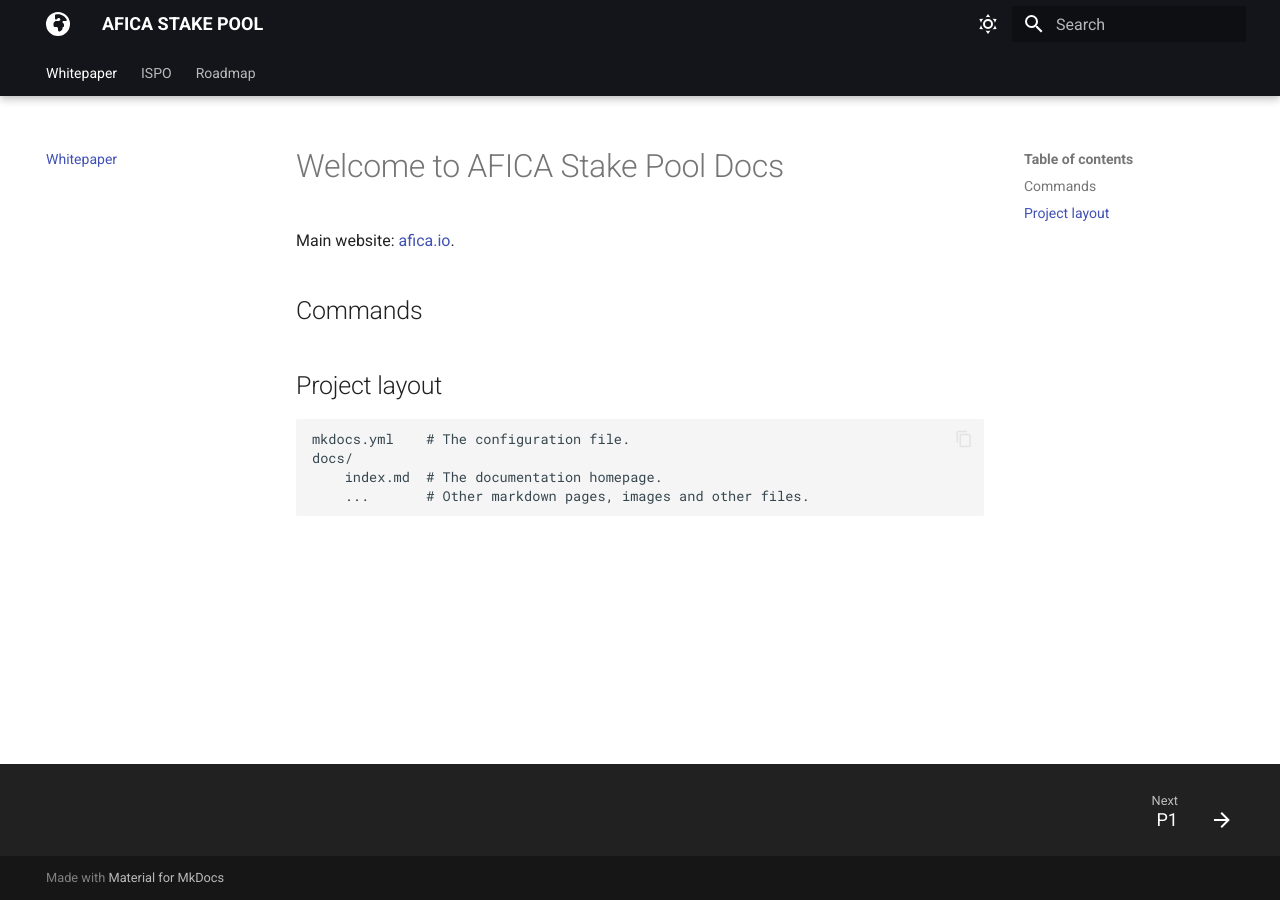
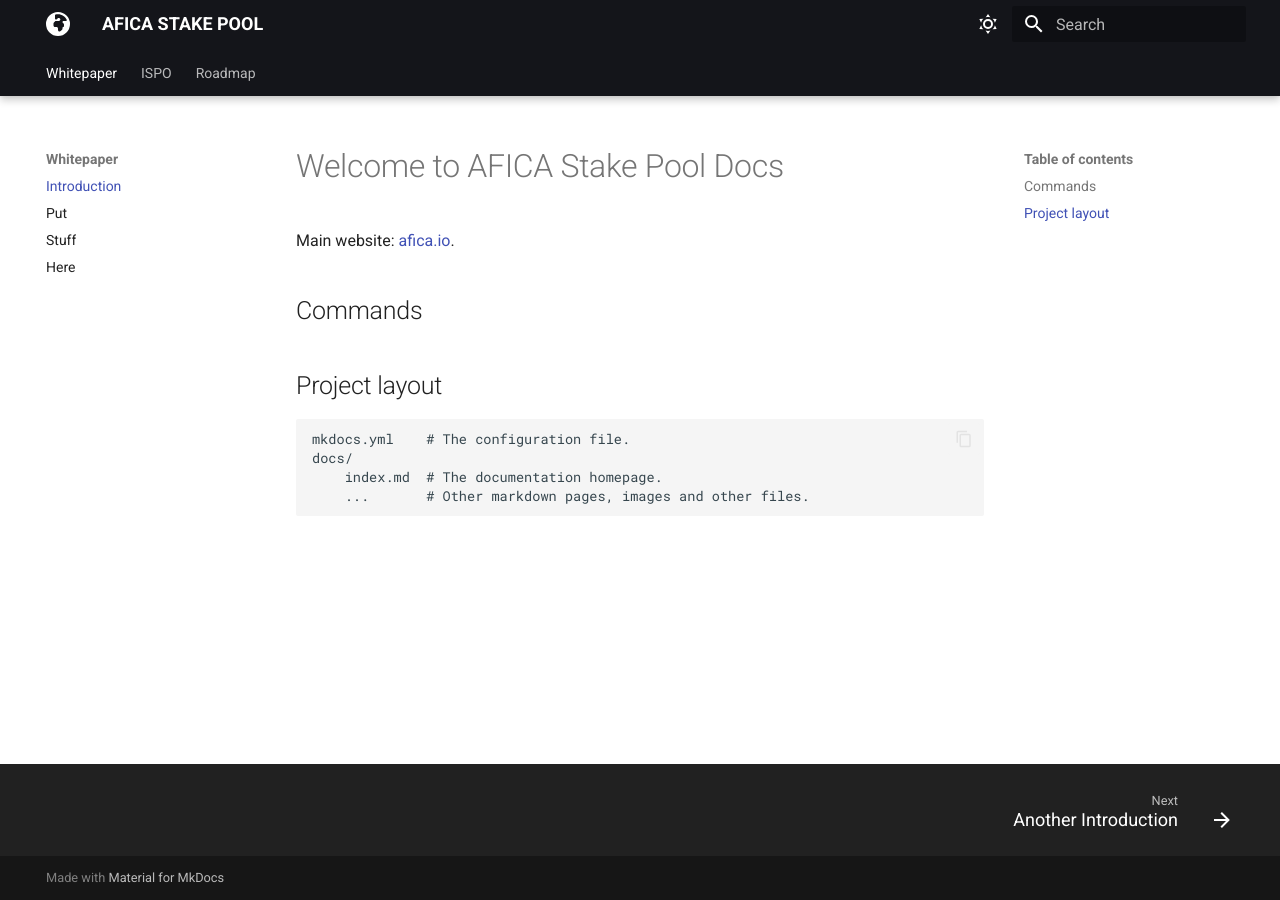
Before and after one commit to Splashier/aficahub-docs, an MkDocs documentation site: the page built from docs/index.md, in a window 1280 px wide. Built offline with MkDocs 1.6.1 and Material for MkDocs 9.7.7, drawn with Linux system fonts in a browser that asks for light colours.

Commit message:
Added some more pages for nav bar

```diff
--- a/mkdocs.yml
+++ b/mkdocs.yml
@@ -38,12 +38,16 @@
       accent: orange
 
 nav:
-  - Whitepaper: 'index.md'
+  - Whitepaper:
+    - Introduction: 'index.md'
+    - Put: 'test.md'
+    - Stuff: 'test.md'
+    - Here: 'test.md'
   - ISPO:
-    - P1: 'about.md'
+    - Another Introduction: 'about.md'
+    - P1: 'test.md'
     - P2: 'test.md'
     - P3: 'test.md'
-    - P4: 'test.md'
   - Roadmap: 'test.md'
 
 
```
